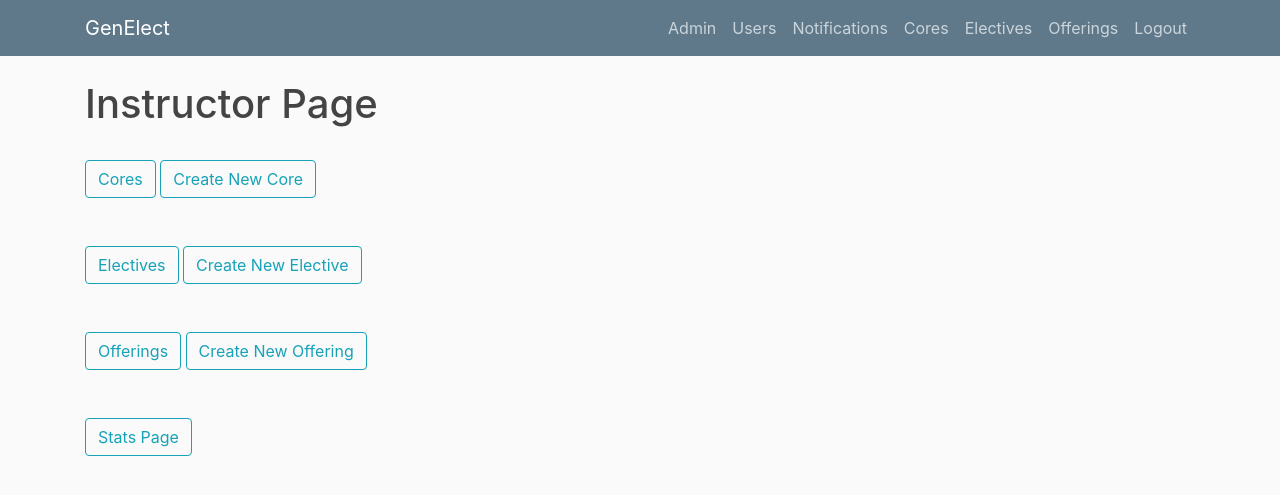
After one commit to sgzwach/GenElect2.0, a Flask app: page /instructor in a window 1280 px wide. The commit adds this page. Shown: the top 495 px of the page. Run offline with Flask 2, Linux system fonts and the light colour scheme; a user stored in the database is signed in; some libraries are stand-ins or nearby versions.

Commit message:
added instructor page

```diff
--- a/genElect/__init__.py
+++ b/genElect/__init__.py
@@ -95,6 +95,15 @@ def account():
         return redirect(url_for('login'))
 
 
+#INSTRUCTOR PAGE
+@app.route("/instructor")
+def instructor():
+    if current_user.is_authenticated and current_user.role == "admin" or current_user.role == "instructor":
+        return render_template('instructor.html')
+    else:
+        return render_template('denied.html')
+
+
 #ADMIN PAGE
 @app.route("/admin")
 def admin():
@@ -107,7 +116,7 @@ def admin():
 #ADMIN STAT PAGE
 @app.route("/stats")
 def stats():
-    if current_user.is_authenticated and current_user.role == "admin":
+    if current_user.is_authenticated and current_user.role == "admin" or current_user.role == "instructor":
         empty = []
         full = []
 
--- /dev/null
+++ b/genElect/templates/instructor.html
@@ -0,0 +1,16 @@
+{% extends "layout.html" %}
+{% block content %}
+    <h1>Instructor Page</h1>
+    <br>
+    <button type="button" onclick="window.location.href = '/allcores'" class="btn btn-outline-info">Cores</button>
+    <button type="button" onclick="window.location.href = '/createcore'" class="btn btn-outline-info">Create New Core</button>
+    <br><br><br>
+    <button type="button" onclick="window.location.href = '/allelectives'" class="btn btn-outline-info">Electives</button>
+    <button type="button" onclick="window.location.href = '/createelective'" class="btn btn-outline-info">Create New Elective</button>
+    <br><br><br>
+    <button type="button" onclick="window.location.href = '/allofferings'" class="btn btn-outline-info">Offerings</button>
+    <button type="button" onclick="window.location.href = '/createoffering'" class="btn btn-outline-info">Create New Offering</button>
+    <br><br><br>
+    <button type="button" onclick="window.location.href = '/stats'" class="btn btn-outline-info">Stats Page</button>
+
+{% endblock content %}
--- a/genElect/templates/layout.html
+++ b/genElect/templates/layout.html
@@ -51,6 +51,8 @@
                   <a class="nav-item nav-link" href="{{ url_for('allofferings') }}">Offerings</a>
                 {% endif %}
                 {% if current_user.role == "instructor" %}
+                  <a class="nav-item nav-link" href="{{ url_for('instructor') }}">Instructor Panel</a>
+                  <a class="nav-item nav-link" href="{{ url_for('allcores') }}">Cores</a>
                   <a class="nav-item nav-link" href="{{ url_for('allelectives') }}">Electives</a>
                   <a class="nav-item nav-link" href="{{ url_for('allofferings') }}">Offerings</a>
                 {% endif %}
```
Also changed, not shown: README.md, genelect.db.
